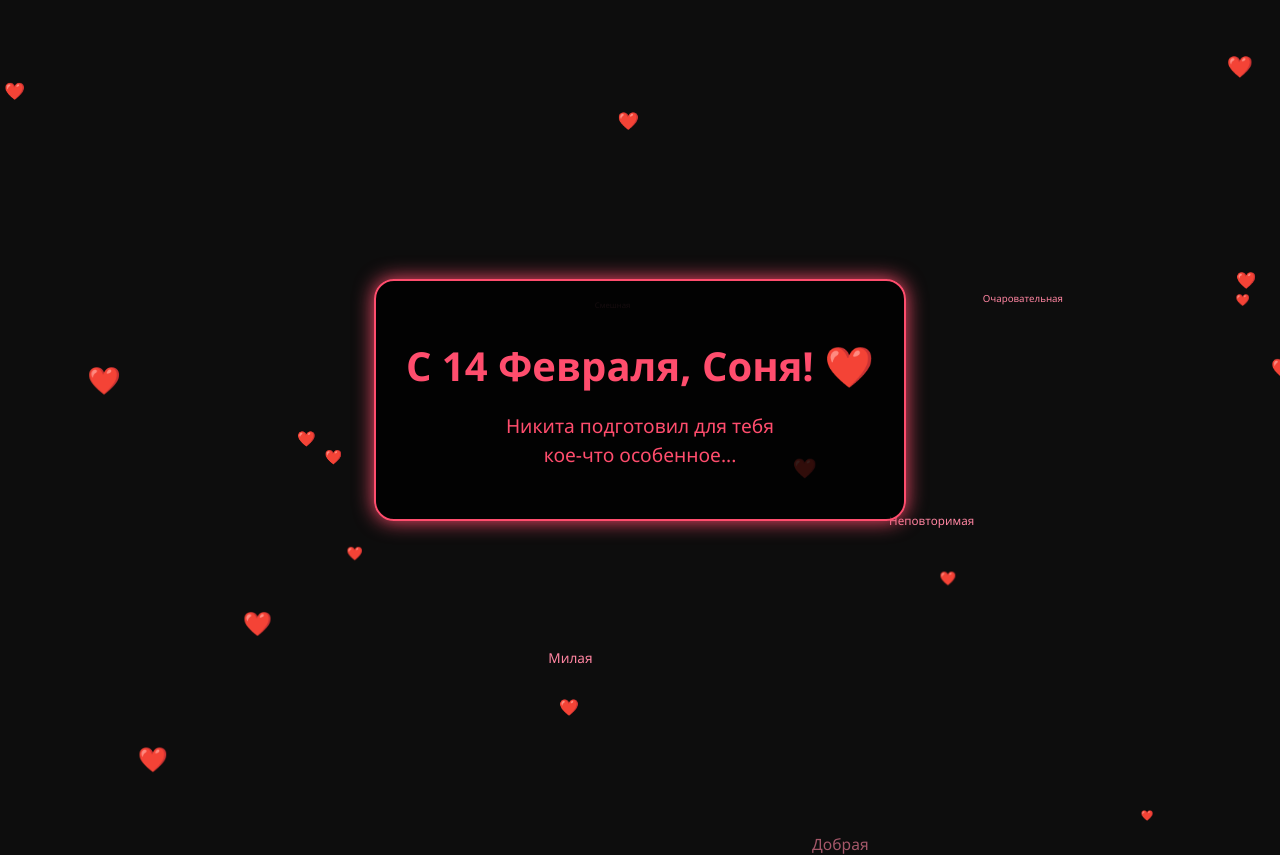
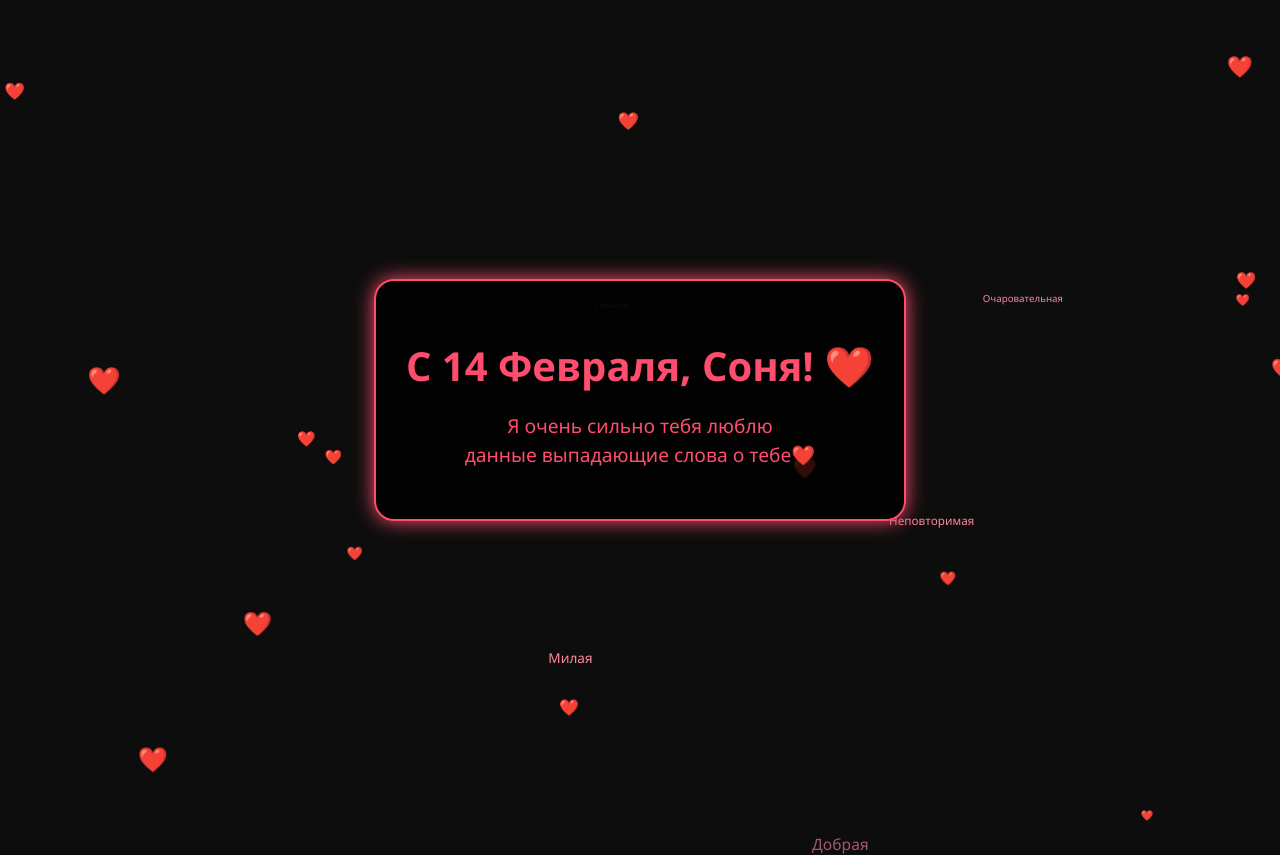
Before and after one commit to n3112098-arch/Love, a plain HTML site: page index.html in a window 1280 px wide. Drawn offline with Linux system fonts and the light colour scheme.

Commit message:
Update Valentine's message in index.html

```diff
--- a/index.html
+++ b/index.html
@@ -63,7 +63,7 @@
 
     <div id="main-card">
         <h1>С 14 Февраля, Соня! ❤️</h1>
-        <p>Никита подготовил для тебя <br> кое-что особенное...</p>
+        <p>Я очень сильно тебя люблю  <br> данные выпадающие слова о тебе❤️</p>
     </div>
 
     <script>
```
